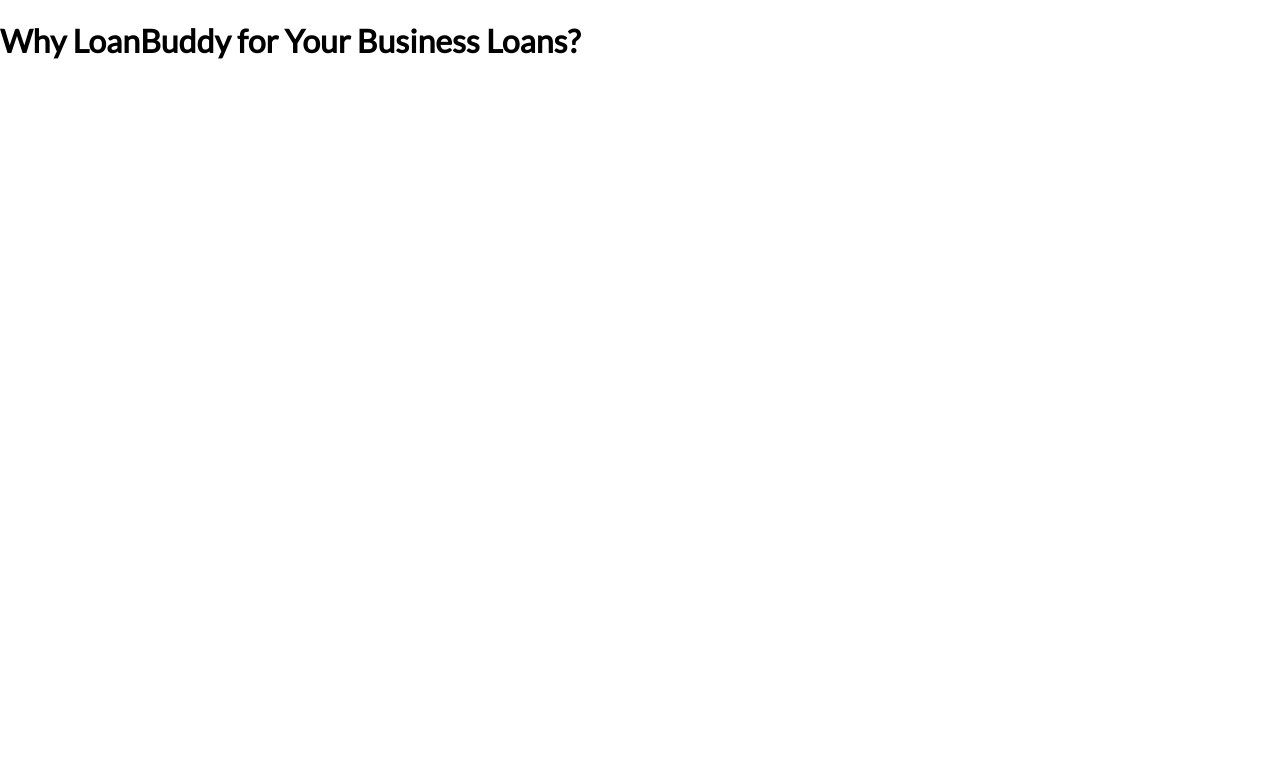
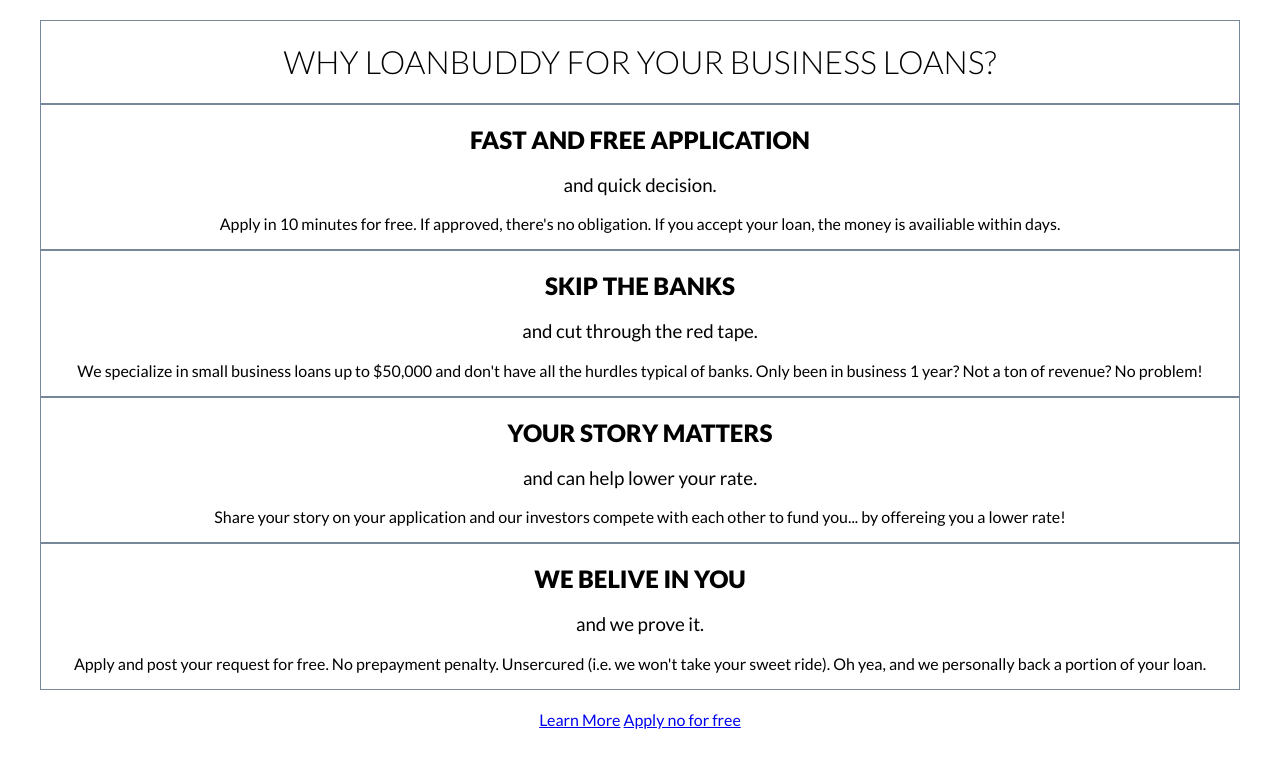
Before and after one commit to darlinsm/Atmosphere-Challenge, a plain HTML site: page index.html in a window 1280 px wide. Drawn offline with Linux system fonts and the light colour scheme.

Commit message:
added html

```diff
--- a/index.html
+++ b/index.html
@@ -12,9 +12,39 @@
 
 <body>
     <div class="container">
-        <div class="title">
+        <div class="intro">
             <h1>Why LoanBuddy for Your Business Loans?</h1>
         </div>
+        <div class="application">
+            <h2 class="title">Fast and Free Application</h2>
+            <h3 class="subtitle">and quick decision.</h3>
+            <p class="desc">Apply in 10 minutes for free. If approved, there's no obligation. If you accept your loan,
+                the money is
+                availiable within days.</p>
+        </div>
+        <div class="banks">
+            <h2 class="title">Skip the Banks</h2>
+            <h3 class="subtitle">and cut through the red tape.</h3>
+            <p class="desc">We specialize in small business loans up to $50,000 and don't have all the hurdles typical
+                of banks. Only
+                been in business 1 year? Not a ton of revenue? No problem!</p>
+        </div>
+        <div class="story">
+            <h2 class="title">Your Story Matters</h2>
+            <h3 class="subtitle">and can help lower your rate.</h3>
+            <p class="desc">Share your story on your application and our investors compete with each other to fund
+                you... by offereing you a lower rate!</p>
+        </div>
+        <div class="believe">
+            <h2 class="title">We Belive in You</h2>
+            <h3 class="subtitle">and we prove it.</h3>
+            <p class="desc">Apply and post your request for free. No prepayment penalty. Unsercured (i.e. we won't take
+                your sweet ride). Oh yea, and we personally back a portion of your loan.</p>
+        </div>
+    </div>
+    <div class="buttons">
+        <a href="#" class="learn">Learn More</a>
+        <a href="#" class="apply">Apply no for free</a>
     </div>
 </body>
 
--- a/stylesheet.css
+++ b/stylesheet.css
@@ -1,4 +1,4 @@
-@import url('https://fonts.googleapis.com/css2?family=Lato:ital,wght@0,300;0,400;1,400;1,900&display=swap');
+@import url('https://fonts.googleapis.com/css2?family=Lato:ital,wght@0,300;0,400;0,900;1,400&display=swap');
 
 html {
     -webkit-box-sizing: border-box;
@@ -22,3 +22,76 @@ body {
 * {
     font-family: 'Lato', sans-serif;
 }
+
+.container {
+    display: grid;
+    grid-template-columns: 1fr 1fr 1fr 1fr;
+    grid-auto-rows: minmax(80px, auto);
+    padding: 20px 40px;
+}
+
+.container > div {
+    border: 1px solid lightslategray;
+}
+
+.intro, .application, .banks, .story, .believe {
+    grid-column: 1/12;
+    text-align: center;
+}
+
+.intro h1 {
+    text-transform: uppercase;
+    font-weight: 300;
+}
+
+.application h2 {
+    text-transform: uppercase;
+    font-weight: 900;
+}
+
+.application h3 {
+    text-transform: lowercase;
+    font-weight: 400;
+}
+
+.banks h2 {
+    text-transform: uppercase;
+    font-weight: 900;
+}
+
+.banks h3 {
+    text-transform: lowercase;
+    font-weight: 400;
+}
+
+.story h2 {
+    text-transform: uppercase;
+    font-weight: 900;
+}
+
+.story h3 {
+    text-transform: lowercase;
+    font-weight: 400;
+}
+
+.believe h2 {
+    text-transform: uppercase;
+    font-weight: 900;
+}
+
+.believe h3 {
+    text-transform: lowercase;
+    font-weight: 400;
+}
+
+.buttons {
+    text-align: center;
+}
+
+@media only screen and (min-width:620px) {
+
+}
+
+@media only screen and (min-width:900px) {
+
+}
```
